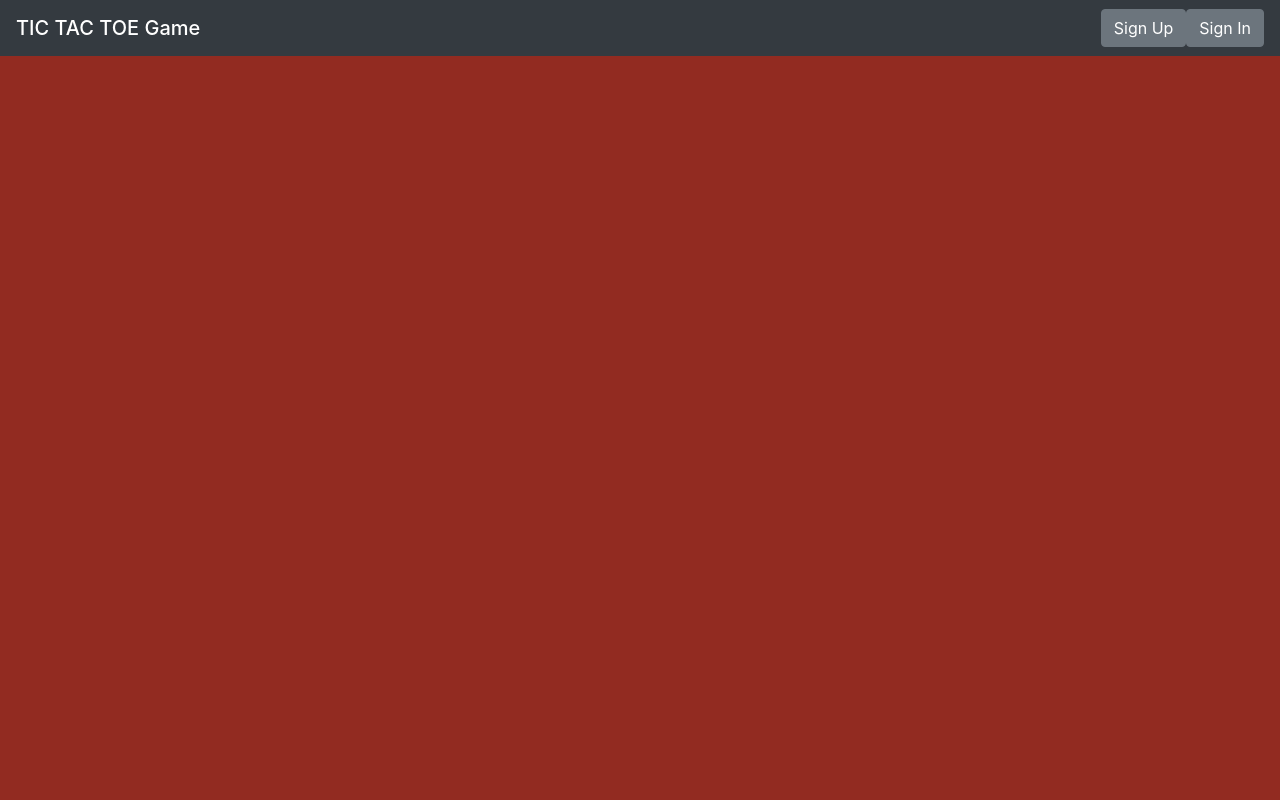
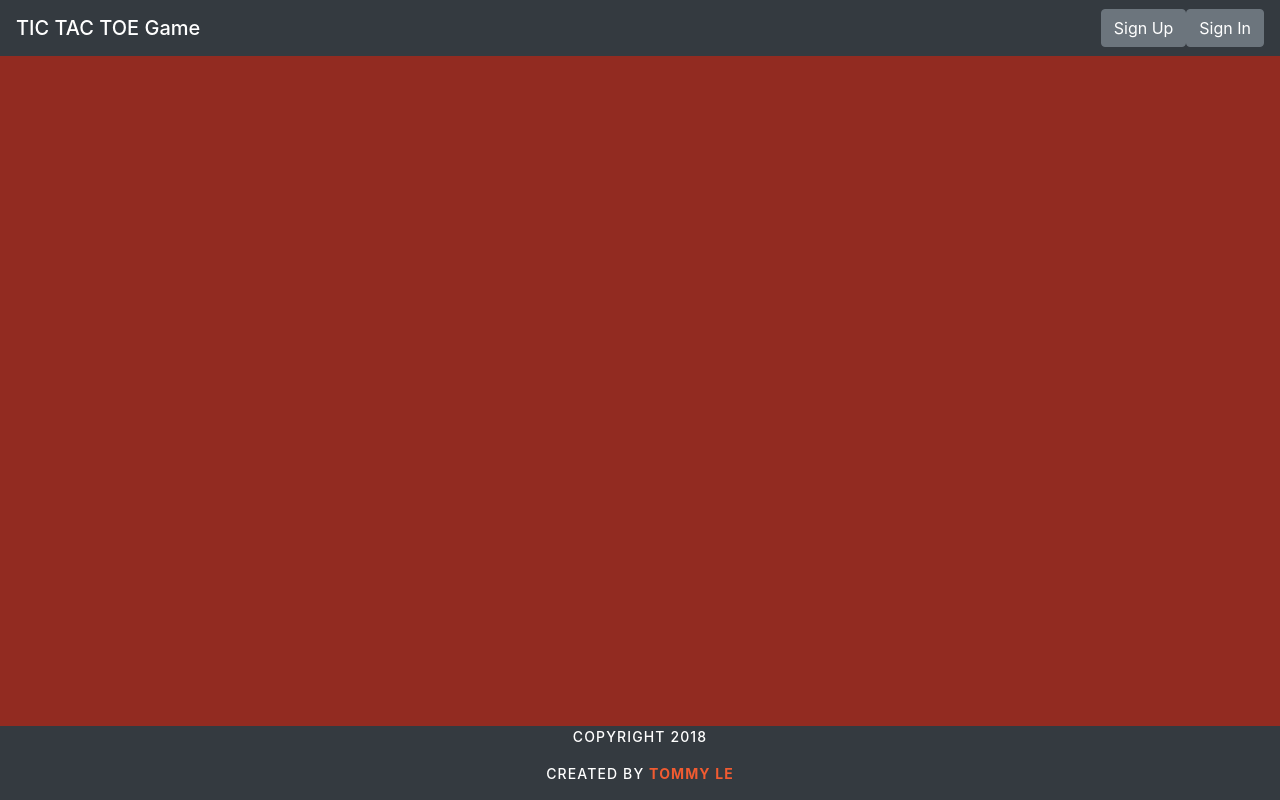
Before and after one commit to Tommyle90/tic-tac-toe-client, a website built with webpack: page index.html in a window 1280 px wide. Built offline with nearby package versions, Linux system fonts and the light colour scheme.

Commit message:
Finished game styling
Added the last of the stylings and html code to make my game
more presentable

```diff
--- a/assets/scripts/auth/ui.js
+++ b/assets/scripts/auth/ui.js
@@ -29,8 +29,8 @@ const signInSuccess = (signInResponse) => {
   $('#sign-up-form').addClass('hidden')
   $('#sign-in-form').addClass('hidden')
   $('.box').empty()
-  $('#sign-up-form').slideUp(500)
-  $('#sign-in-form').slideUp(500)
+  $('#sign-up-form').slideUp(50)
+  $('#sign-in-form').slideUp(50)
   $('#sign-out-btn').show()
   $('#change-pass-btn').show()
   $('#sign-up-btn').hide()
@@ -69,6 +69,9 @@ const onSignOutSuccess = (signOutResponse) => {
   $('.game-container').hide()
   $('#get-games').hide()
   $('#create-games').hide()
+  setTimeout(function () {
+    $('#message').fadeOut().empty()
+  }, 1000)
 }
 module.exports = {
   signUpSuccess,
--- a/assets/styles/colors.scss
+++ b/assets/styles/colors.scss
@@ -7,4 +7,6 @@ $background-color: #919ade;
 $font-color: #dfdfdf;
 $white: #fff;
 $grey: rgb(128, 128, 128);
-$hover: #ff5733
+$hover: #ff5733;
+$footer: #343a40;
+$name: #F15B31;
--- a/assets/styles/themes.scss
+++ b/assets/styles/themes.scss
@@ -100,3 +100,31 @@ body {
     display: none;
   }
 }
+
+footer {
+text-transform: uppercase;
+padding: 0 20px;
+background-color: $footer;
+color: $white;
+font-size: 14px;
+letter-spacing: .08em;
+font-weight: 500;
+bottom: 0;
+position: absolute;
+width: 100%;
+text-align: center;
+}
+
+.clearfix:after {
+visibility: hidden;
+display: block;
+content: ' ';
+clear: both;
+height: 0;
+font-size: 0;
+}
+
+.name{
+	color: $name;
+	font-weight: 700;
+}
--- a/index.html
+++ b/index.html
@@ -67,5 +67,9 @@
       <button id='get-games'>Total Games</button>
       <button id='create-games'>Start New Game</button>
     </div>
+    <footer class="clearfix">
+		<p class="copyright"> Copyright 2018 </p>
+		<p class="message"> Created by <span class="name">Tommy Le</span> </p>
+	</footer>
     </body>
 </html>
```
